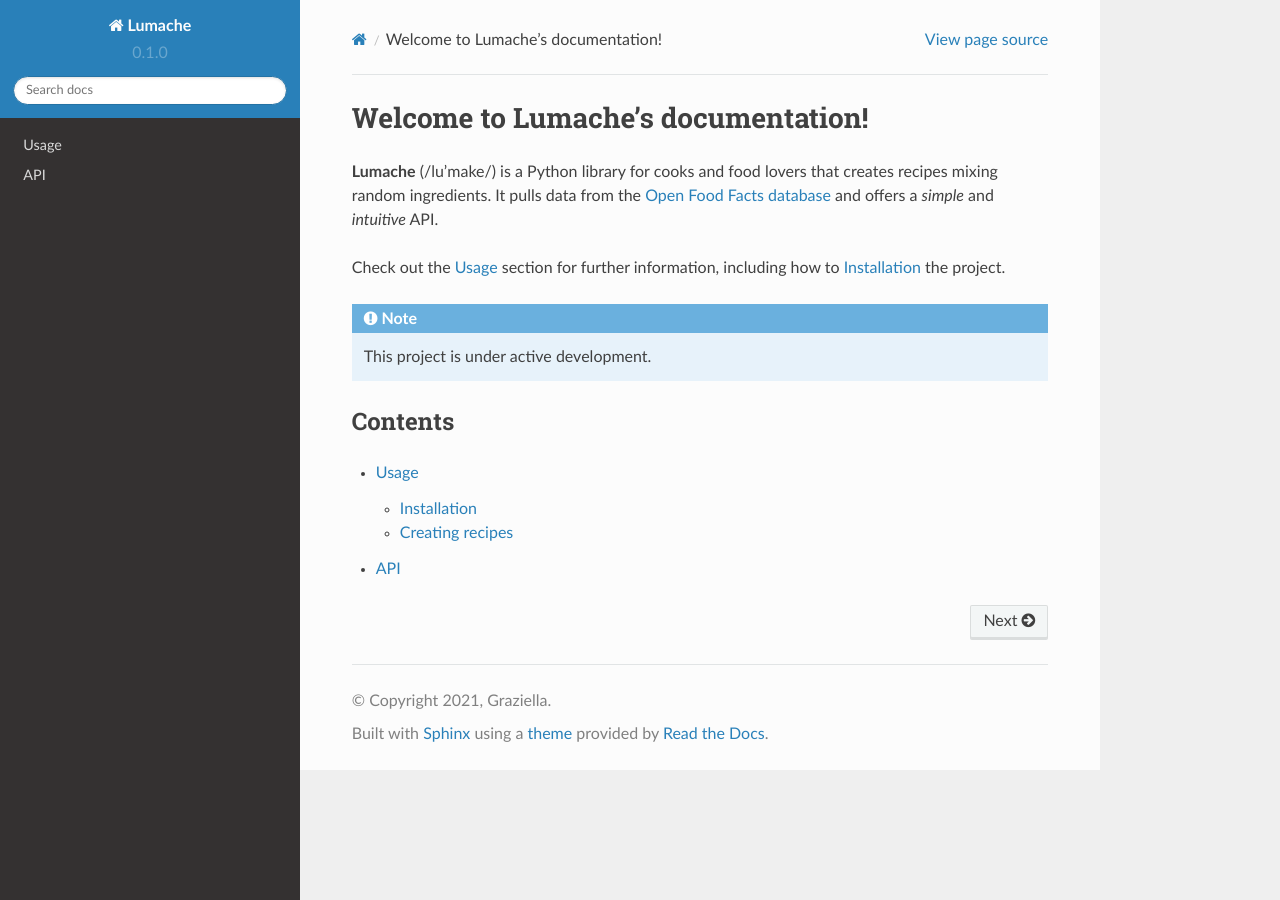
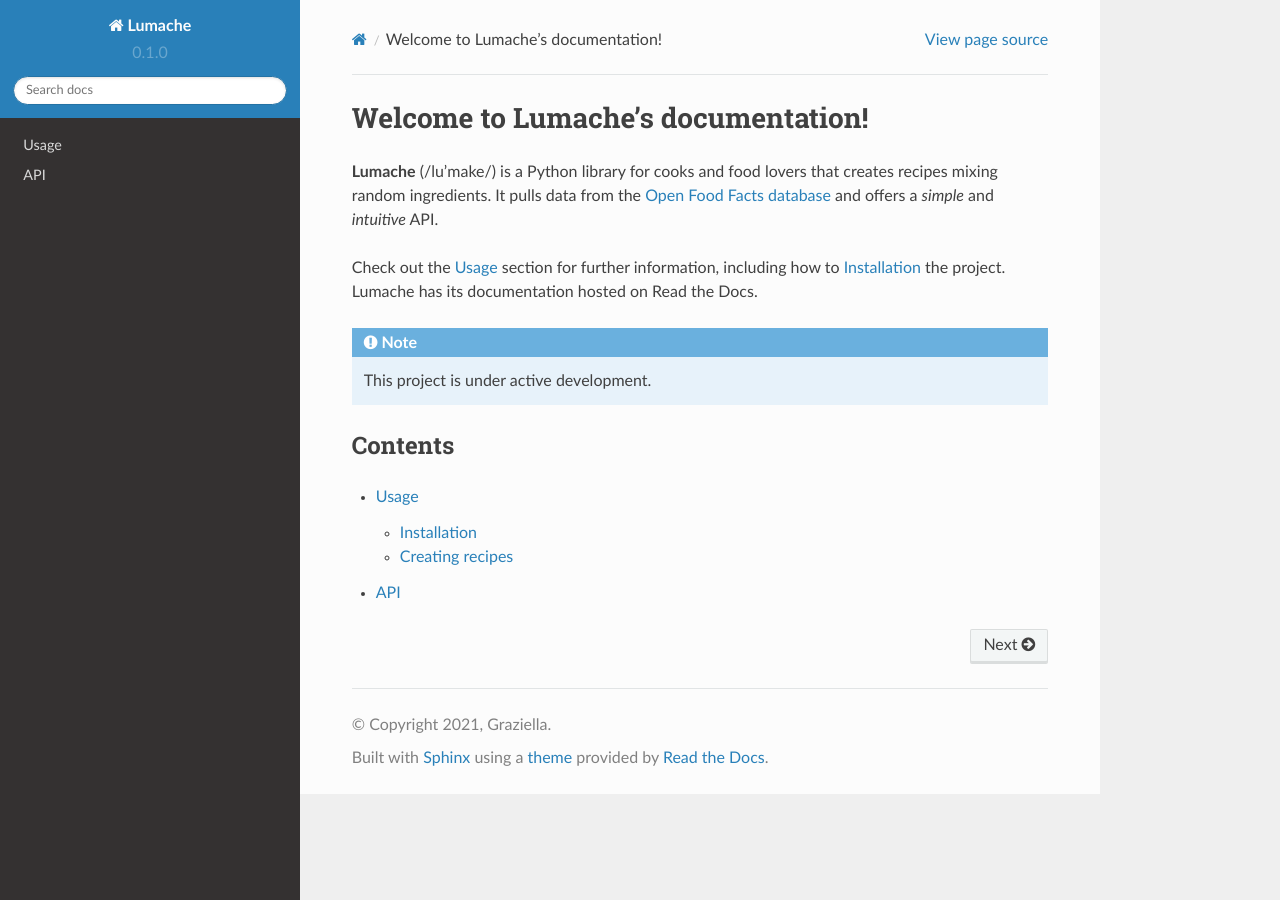
Before and after one commit to amanzinc/Trial, a Sphinx documentation site: the page built from docs/source/index.rst, in a window 1280 px wide. Built offline with Sphinx 7.4.7 and the Read the Docs theme 2.0.0, drawn with Linux system fonts in a browser that asks for light colours.

Commit message:
Update index.rst

```diff
--- a/docs/source/index.rst
+++ b/docs/source/index.rst
@@ -7,7 +7,7 @@ It pulls data from the `Open Food Facts database <https://world.openfoodfacts.or
 and offers a *simple* and *intuitive* API.
 
 Check out the :doc:`usage` section for further information, including
-how to :ref:`installation` the project.
+how to :ref:`installation` the project. Lumache has its documentation hosted on Read the Docs.
 
 .. note::
 
```
